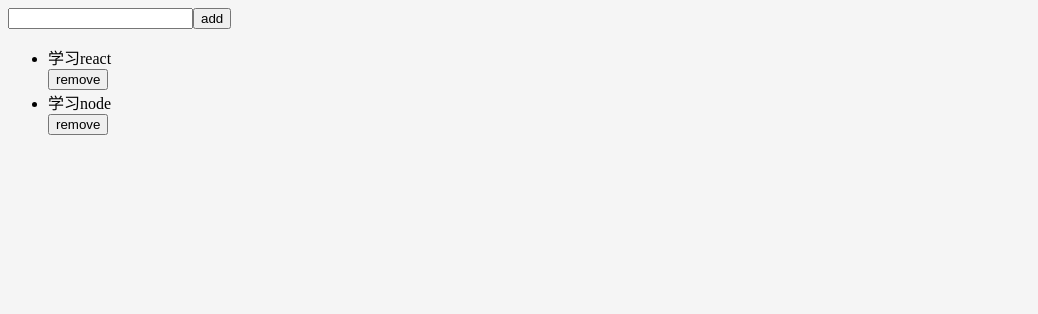
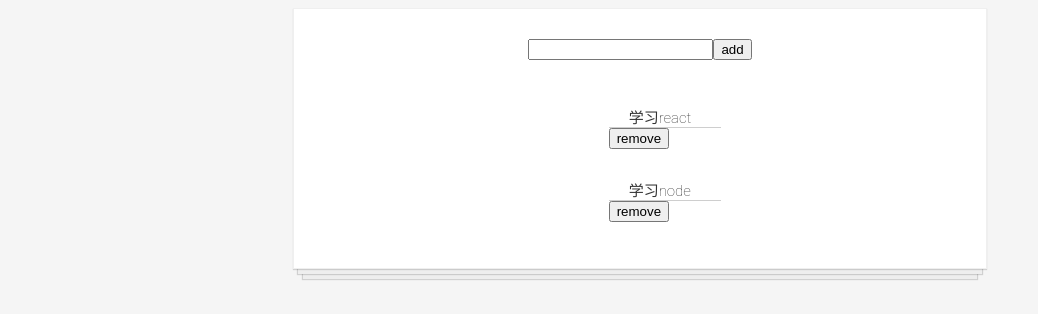
Before and after one commit to songguoguo927/haoqimaor, a React (Create React App) app: page / in a window 1280 px wide. Shown: the top 314 px of the page, without its empty margins (0-1038 px from the left). Built offline with nearby package versions, Linux system fonts and the light colour scheme.

Commit message:
jsx语法细节

```diff
--- a/public/index.html
+++ b/public/index.html
@@ -2,7 +2,7 @@
 <html lang="en">
   <head>
     <meta charset="utf-8" />
-    <link rel="stylesheet" href="style.css">
+    <!--<link rel="stylesheet" href="style.css">-->
     <meta
       name="viewport"
       content="width=device-width, initial-scale=1, shrink-to-fit=no"
--- a/src/Btodolist.js
+++ b/src/Btodolist.js
@@ -1,5 +1,5 @@
 import React,{Component,Fragment} from "react"
-
+import './style.css'
 class Btodolist extends Component{
     constructor(props){
         super(props)
@@ -10,7 +10,7 @@ class Btodolist extends Component{
     }
     render(){
         return (
-        <Fragment>
+        <div className='todo-list'>
         <div className="todo-add">
             <input
                 type="text"
@@ -23,14 +23,19 @@ class Btodolist extends Component{
            {
                this.state.list.map((item,index) =>{
                 return (
-                    <div>
-                    <li key={index}>{item}</li>
+                    <Fragment>
+                    <li
+                     className='todo-item'
+                     key={index}
+                     dangerouslySetInnerHTML={{__html:item}}
+                     >
+                     </li>
                    <button onClick={this.handleRemBtnClick.bind(this,index)}>remove</button>
-                   </div>)
+                   </Fragment>)
              })
           }
         </ul>
-        </Fragment>
+        </div>
         )
     }
     handleInputChange(e){
--- /dev/null
+++ b/src/style.css
@@ -0,0 +1,47 @@
+body {
+    background-color: whitesmoke;
+}
+
+.todo-list {
+    background-color: white;
+    margin: auto;
+    width: 50%;
+    display: flex;
+    flex-direction: column;
+    align-items: center;
+    border: 1px solid #efefef;
+    box-shadow:
+    /* The top layer shadow */
+        0 1px 1px rgba(0,0,0,0.15),
+            /* The second layer */
+        0 10px 0 -5px #eee,
+            /* The second layer shadow */
+        0 10px 1px -4px rgba(0,0,0,0.15),
+            /* The third layer */
+        0 20px 0 -10px #eee,
+            /* The third layer shadow */
+        0 20px 1px -9px rgba(0,0,0,0.15);
+    padding: 30px;
+}
+
+.todo-item {
+    display: flex;
+    justify-content: flex-start;
+    align-items: center;
+    padding: 30px 20px 0;
+    width: 70%;
+    border-bottom: 1px solid #cecece;
+    font-family: Roboto, sans-serif;
+    font-weight: 100;
+    font-size: 15px;
+    color: #333333;
+}
+
+input[type=checkbox] {
+    margin-right: 10px;
+    font-size: 30px;
+}
+
+input[type=checkbox]:focus {
+    outline: 0;
+}
```
Also changed, not shown: word/0116.md (+12 -1 lines).
